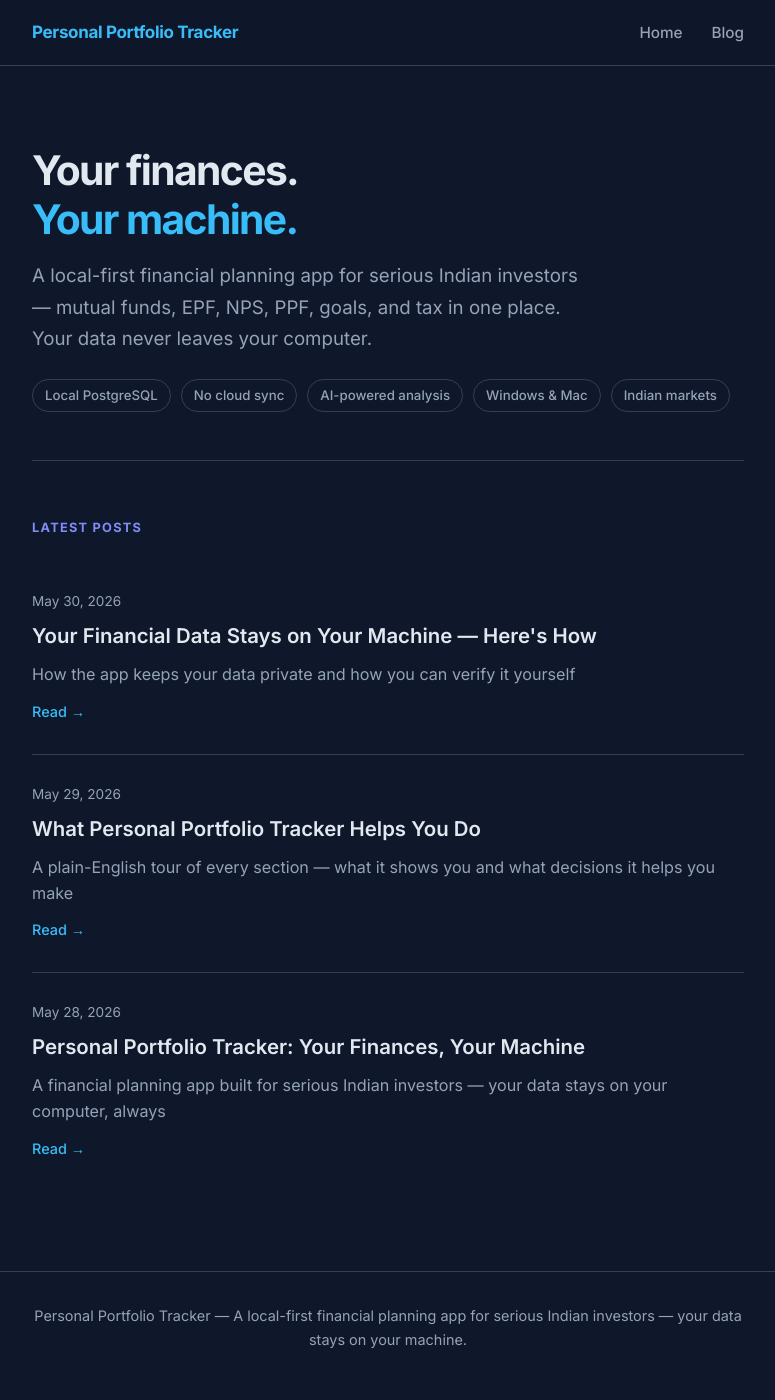
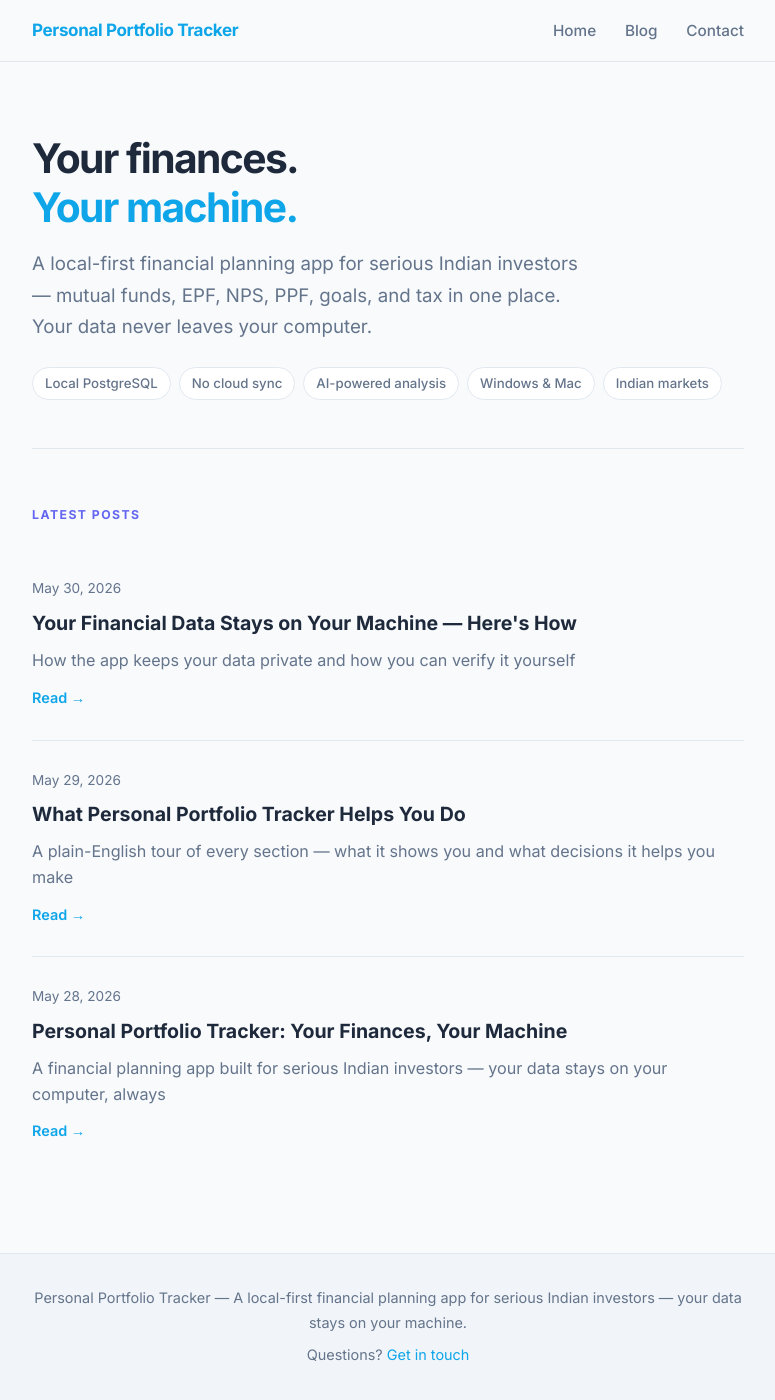
Before and after one commit to srikrishna2024/portfolio-tracker-blog, a Jekyll site: the page built from index.html, in a window 1280 px wide and 1400 px high. Shown: the whole window, without its empty margins (252-1027 px from the left). Built offline with Jekyll 4.4.1, drawn with Linux system fonts in a browser that asks for light colours.

Commit message:
light theme, contact page with email

```diff
--- a/_layouts/default.html
+++ b/_layouts/default.html
@@ -17,6 +17,7 @@
       <nav>
         <a href="{{ '/' | relative_url }}">Home</a>
         <a href="{{ '/blog/' | relative_url }}">Blog</a>
+        <a href="{{ '/contact/' | relative_url }}">Contact</a>
       </nav>
     </div>
   </header>
@@ -28,6 +29,7 @@
   <footer class="site-footer">
     <div class="container">
       <p>{{ site.title }} &mdash; {{ site.description }}</p>
+      <p style="margin-top:8px;">Questions? <a href="{{ '/contact/' | relative_url }}">Get in touch</a></p>
     </div>
   </footer>
 </body>
--- a/assets/css/style.css
+++ b/assets/css/style.css
@@ -2,14 +2,16 @@
 *, *::before, *::after { box-sizing: border-box; margin: 0; padding: 0; }
 
 :root {
-  --bg:       #0f172a;
-  --surface:  #1e293b;
-  --border:   #334155;
-  --text:     #e2e8f0;
-  --muted:    #94a3b8;
-  --accent:   #38bdf8;
-  --accent2:  #818cf8;
-  --green:    #4ade80;
+  --bg:        #f8fafc;
+  --surface:   #ffffff;
+  --surface2:  #f1f5f9;
+  --border:    #e2e8f0;
+  --text:      #1e293b;
+  --muted:     #64748b;
+  --accent:    #0ea5e9;
+  --accent2:   #6366f1;
+  --accent-bg: #f0f9ff;
+  --green:     #16a34a;
   --font-sans: 'Inter', system-ui, sans-serif;
   --font-serif: 'Merriweather', Georgia, serif;
 }
@@ -30,9 +32,9 @@ body {
 /* ── Header ──────────────────────────────────────────────────── */
 .site-header {
   border-bottom: 1px solid var(--border);
-  padding: 18px 0;
+  padding: 16px 0;
   position: sticky; top: 0;
-  background: rgba(15,23,42,0.92);
+  background: rgba(248,250,252,0.95);
   backdrop-filter: blur(8px);
   z-index: 10;
 }
@@ -43,10 +45,11 @@ body {
   font-size: 1rem; font-weight: 700;
   color: var(--accent); text-decoration: none; letter-spacing: -0.02em;
 }
-.site-title:hover { color: #fff; }
+.site-title:hover { color: var(--accent2); }
 nav a {
   color: var(--muted); text-decoration: none;
   font-size: 0.9rem; margin-left: 24px; font-weight: 500;
+  transition: color 0.15s;
 }
 nav a:hover { color: var(--text); }
 
@@ -55,32 +58,36 @@ nav a:hover { color: var(--text); }
   border-top: 1px solid var(--border);
   padding: 32px 0; margin-top: 80px;
   color: var(--muted); font-size: 0.85rem; text-align: center;
+  background: var(--surface2);
 }
+.site-footer a { color: var(--accent); text-decoration: none; }
+.site-footer a:hover { text-decoration: underline; }
 
 /* ── Home page ───────────────────────────────────────────────── */
 .hero {
-  padding: 80px 0 48px;
+  padding: 72px 0 48px;
   border-bottom: 1px solid var(--border);
   margin-bottom: 56px;
 }
 .hero h1 {
-  font-size: 2.4rem; font-weight: 700;
+  font-size: 2.4rem; font-weight: 800;
   letter-spacing: -0.04em; line-height: 1.2;
-  margin-bottom: 16px;
+  margin-bottom: 16px; color: var(--text);
 }
 .hero h1 span { color: var(--accent); }
 .hero p {
   font-size: 1.1rem; color: var(--muted); max-width: 560px; line-height: 1.7;
 }
-.hero-badges { margin-top: 24px; display: flex; gap: 10px; flex-wrap: wrap; }
+.hero-badges { margin-top: 24px; display: flex; gap: 8px; flex-wrap: wrap; }
 .badge {
   display: inline-block; padding: 4px 12px;
   border: 1px solid var(--border); border-radius: 999px;
   font-size: 0.78rem; color: var(--muted); font-weight: 500;
+  background: var(--surface);
 }
 
 .section-label {
-  font-size: 0.75rem; font-weight: 700; letter-spacing: 0.1em;
+  font-size: 0.72rem; font-weight: 700; letter-spacing: 0.12em;
   text-transform: uppercase; color: var(--accent2);
   margin-bottom: 24px;
 }
@@ -94,84 +101,76 @@ nav a:hover { color: var(--text); }
 .post-list .post-date {
   font-size: 0.8rem; color: var(--muted); margin-bottom: 6px;
 }
-.post-list h2 { font-size: 1.2rem; font-weight: 600; margin-bottom: 8px; }
+.post-list h2 { font-size: 1.15rem; font-weight: 700; margin-bottom: 8px; }
 .post-list h2 a { color: var(--text); text-decoration: none; }
 .post-list h2 a:hover { color: var(--accent); }
 .post-list .excerpt { color: var(--muted); font-size: 0.95rem; line-height: 1.6; }
 .post-list .read-more {
   display: inline-block; margin-top: 12px;
-  font-size: 0.85rem; color: var(--accent); text-decoration: none; font-weight: 500;
+  font-size: 0.85rem; color: var(--accent); text-decoration: none; font-weight: 600;
 }
 .post-list .read-more:hover { text-decoration: underline; }
 
 /* ── Post page ───────────────────────────────────────────────── */
 .post { padding: 56px 0; }
 
-.post-header { margin-bottom: 48px; }
+.post-header {
+  margin-bottom: 48px;
+  padding-bottom: 32px;
+  border-bottom: 1px solid var(--border);
+}
 .post-header h1 {
-  font-size: 2rem; font-weight: 700;
+  font-size: 2rem; font-weight: 800;
   letter-spacing: -0.03em; line-height: 1.25;
-  margin-bottom: 14px;
+  margin-bottom: 14px; color: var(--text);
 }
 .post-header .subtitle {
-  font-size: 1.1rem; color: var(--muted); line-height: 1.6; margin-bottom: 16px;
+  font-size: 1.05rem; color: var(--muted); line-height: 1.6; margin-bottom: 16px;
 }
 .post-meta {
   display: flex; align-items: center; gap: 16px;
-  font-size: 0.85rem; color: var(--muted);
+  font-size: 0.82rem; color: var(--muted);
 }
 .tags { display: flex; gap: 6px; flex-wrap: wrap; }
 .tag {
   padding: 2px 10px; border-radius: 999px;
-  background: var(--surface); border: 1px solid var(--border);
-  font-size: 0.75rem;
+  background: var(--accent-bg); border: 1px solid #bae6fd;
+  font-size: 0.72rem; color: var(--accent); font-weight: 600;
 }
 
 /* ── Post content typography ─────────────────────────────────── */
-.post-content { font-family: var(--font-serif); font-size: 1rem; line-height: 1.85; }
+.post-content { font-family: var(--font-serif); font-size: 1rem; line-height: 1.9; color: #334155; }
 
 .post-content h2 {
-  font-family: var(--font-sans); font-size: 1.35rem; font-weight: 700;
+  font-family: var(--font-sans); font-size: 1.3rem; font-weight: 700;
   letter-spacing: -0.02em; margin: 2.5em 0 0.75em;
-  padding-bottom: 0.4em; border-bottom: 1px solid var(--border);
+  padding-bottom: 0.4em; border-bottom: 2px solid var(--border);
   color: var(--text);
 }
 .post-content h3 {
-  font-family: var(--font-sans); font-size: 1.1rem; font-weight: 600;
+  font-family: var(--font-sans); font-size: 1.05rem; font-weight: 700;
   margin: 2em 0 0.5em; color: var(--accent2);
 }
-.post-content h4 {
-  font-family: var(--font-sans); font-size: 0.95rem; font-weight: 700;
-  margin: 1.5em 0 0.4em; color: var(--muted); text-transform: uppercase;
-  letter-spacing: 0.05em;
-}
 .post-content p { margin-bottom: 1.4em; }
-.post-content ul, .post-content ol {
-  margin: 0 0 1.4em 1.4em;
-}
-.post-content li { margin-bottom: 0.4em; }
+.post-content ul, .post-content ol { margin: 0 0 1.4em 1.4em; }
+.post-content li { margin-bottom: 0.5em; }
 .post-content strong { color: var(--text); font-weight: 700; }
 .post-content em { font-style: italic; color: var(--muted); }
 .post-content a { color: var(--accent); }
 .post-content a:hover { text-decoration: underline; }
 .post-content hr {
-  border: none; border-top: 1px solid var(--border); margin: 2.5em 0;
+  border: none; border-top: 2px solid var(--border); margin: 2.5em 0;
 }
 .post-content code {
   font-family: 'Consolas', 'SF Mono', monospace;
-  font-size: 0.85em; background: var(--surface);
-  padding: 2px 6px; border-radius: 4px; color: var(--accent);
+  font-size: 0.85em; background: var(--surface2);
+  padding: 2px 6px; border-radius: 4px; color: var(--accent2);
   font-style: normal;
 }
-.post-content pre {
-  background: var(--surface); border: 1px solid var(--border);
-  border-radius: 8px; padding: 18px 20px; overflow-x: auto;
-  margin-bottom: 1.4em;
-}
-.post-content pre code { background: none; padding: 0; color: var(--text); font-size: 0.88rem; }
 .post-content blockquote {
-  border-left: 3px solid var(--accent2); margin: 1.5em 0;
-  padding: 0 0 0 20px; color: var(--muted);
+  border-left: 4px solid var(--accent); margin: 1.5em 0;
+  padding: 12px 20px; color: var(--muted);
+  background: var(--accent-bg); border-radius: 0 8px 8px 0;
 }
 
 /* Tables */
@@ -180,27 +179,49 @@ nav a:hover { color: var(--text); }
   font-family: var(--font-sans); font-size: 0.88rem;
 }
 .post-content th {
-  background: var(--surface); text-align: left;
+  background: var(--surface2); text-align: left;
   padding: 10px 14px; border: 1px solid var(--border);
-  font-weight: 600; color: var(--text);
+  font-weight: 700; color: var(--text);
 }
 .post-content td {
-  padding: 9px 14px; border: 1px solid var(--border); color: var(--muted);
+  padding: 9px 14px; border: 1px solid var(--border); color: #475569;
 }
-.post-content tr:nth-child(even) td { background: rgba(30,41,59,0.4); }
+.post-content tr:nth-child(even) td { background: var(--bg); }
 
 .post-footer { margin-top: 56px; padding-top: 24px; border-top: 1px solid var(--border); }
-.post-footer a { color: var(--accent); text-decoration: none; font-size: 0.9rem; font-weight: 500; }
+.post-footer a { color: var(--accent); text-decoration: none; font-size: 0.9rem; font-weight: 600; }
 .post-footer a:hover { text-decoration: underline; }
 
-/* ── Blog index page ─────────────────────────────────────────── */
+/* ── Blog index ──────────────────────────────────────────────── */
 .blog-header { padding: 56px 0 40px; border-bottom: 1px solid var(--border); margin-bottom: 40px; }
-.blog-header h1 { font-size: 1.8rem; font-weight: 700; letter-spacing: -0.03em; }
+.blog-header h1 { font-size: 1.8rem; font-weight: 800; letter-spacing: -0.03em; color: var(--text); }
 .blog-header p { color: var(--muted); margin-top: 8px; }
+
+/* ── Contact page ────────────────────────────────────────────── */
+.contact-page { padding: 64px 0; }
+.contact-page h1 { font-size: 1.8rem; font-weight: 800; letter-spacing: -0.03em; margin-bottom: 12px; }
+.contact-page .lead { font-size: 1.05rem; color: var(--muted); margin-bottom: 40px; }
+.contact-card {
+  background: var(--surface); border: 1px solid var(--border);
+  border-radius: 12px; padding: 32px;
+  display: flex; align-items: center; gap: 20px;
+}
+.contact-icon {
+  width: 48px; height: 48px; border-radius: 12px;
+  background: var(--accent-bg); border: 1px solid #bae6fd;
+  display: flex; align-items: center; justify-content: center;
+  font-size: 1.4rem; flex-shrink: 0;
+}
+.contact-card h3 { font-size: 0.8rem; font-weight: 700; text-transform: uppercase;
+  letter-spacing: 0.08em; color: var(--muted); margin-bottom: 4px; }
+.contact-card a { font-size: 1rem; font-weight: 600; color: var(--accent); text-decoration: none; }
+.contact-card a:hover { text-decoration: underline; }
+.contact-note { margin-top: 32px; font-size: 0.9rem; color: var(--muted); line-height: 1.7; }
 
 /* ── Responsive ──────────────────────────────────────────────── */
 @media (max-width: 600px) {
   .hero h1 { font-size: 1.8rem; }
   .post-header h1 { font-size: 1.5rem; }
   .container { padding: 0 16px; }
+  .contact-card { flex-direction: column; align-items: flex-start; }
 }
```
Also changed, not shown: contact/index.html (added, +22 -0 lines).
